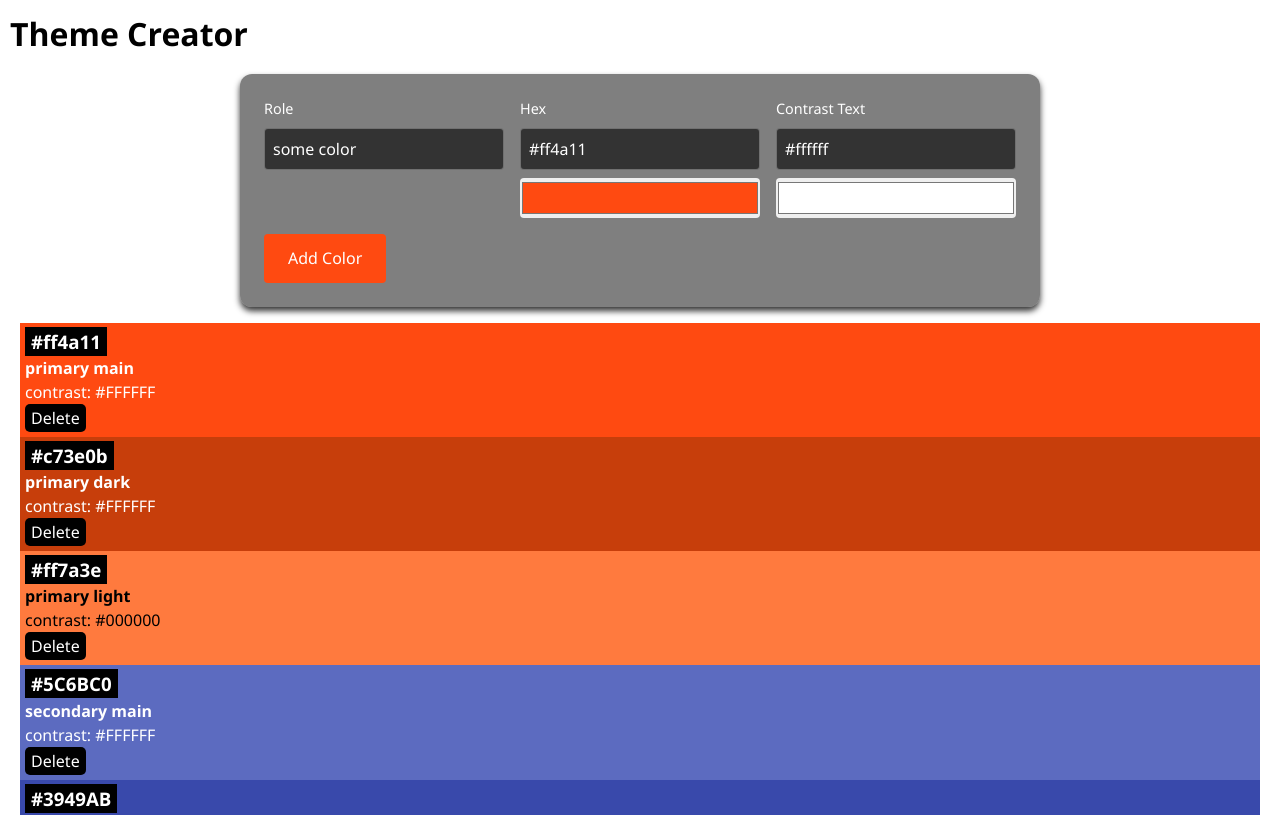
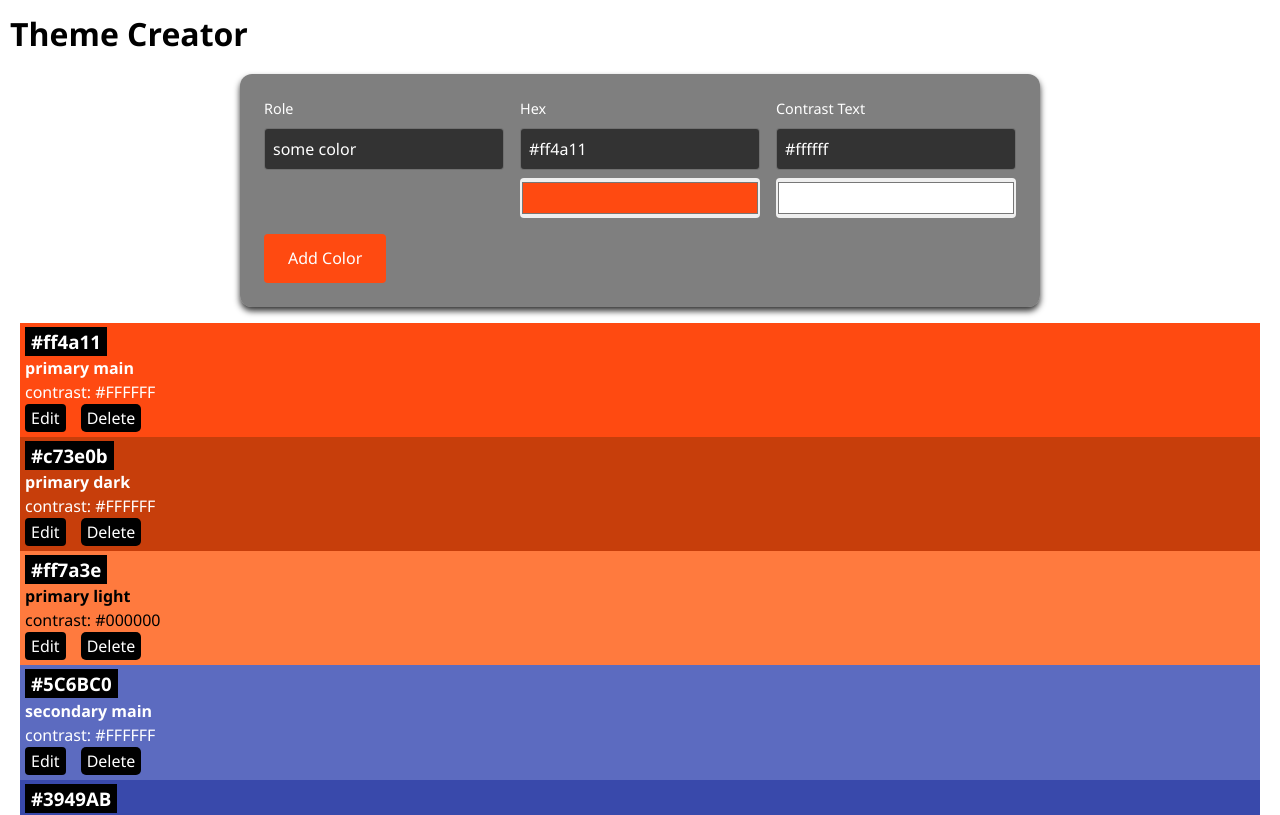
Before and after one commit to TastyCrysis/theme-page, a React (Vite) app: page / in a window 1280 px wide. Shown: the top 815 px of the page. Built offline with nearby package versions, Linux system fonts and the light colour scheme.

Commit message:
add edit-form

```diff
--- a/src/App.jsx
+++ b/src/App.jsx
@@ -6,6 +6,14 @@ import "./App.css";
 
 function App() {
   const [colors, setColors] = useState(initialColors);
+
+  const handleEdit = (updatedColor) => {
+    setColors((prevColors) =>
+      prevColors.map((color) =>
+        color.id === updatedColor.id ? updatedColor : color
+      )
+    );
+  };
 
   function handleSubmit(data) {
     setColors((prevColors) => [data, ...prevColors]);
@@ -21,7 +29,12 @@ function App() {
       <ColorForm onSubmitColor={handleSubmit} />
       {colors.map((color) => {
         return (
-          <Color key={color.id} color={color} onDelete={handleDeleteColor} />
+          <Color
+            key={color.id}
+            color={color}
+            onDelete={handleDeleteColor}
+            onEdit={handleEdit}
+          />
         );
       })}
     </>
--- a/src/Components/Color/Color.css
+++ b/src/Components/Color/Color.css
@@ -68,3 +68,34 @@
   display: flex;
   gap: 15px;
 }
+
+.buttons {
+  display: flex;
+  gap: 15px;
+}
+
+.edit-button {
+  display: inline;
+  padding: 2px 6px;
+  background: black;
+  color: white;
+}
+
+.edit-form {
+  display: flex;
+  flex-direction: row;
+  flex-wrap: wrap;
+  gap: 1rem;
+  max-width: 800px;
+  margin: 1rem auto;
+  padding: 1.5rem;
+  background: #00000080;
+  border-radius: 12px;
+  box-shadow: 0 4px 6px #000000cc;
+}
+
+.edit-form-buttons {
+  display: flex;
+  gap: 15px;
+  justify-content: flex-end;
+}
--- a/src/Components/Color/Color.jsx
+++ b/src/Components/Color/Color.jsx
@@ -1,51 +1,57 @@
 import { useState } from "react";
+import EditForm from "../EditForm/EditForm";
+import ConfirmForm from "../ConfirmForm/ConfirmForm";
 import "./Color.css";
 
-export default function Color({ color, onDelete }) {
+export default function Color({ color, onDelete, onEdit }) {
   const [showConfirmation, setShowConfirmation] = useState(false);
+  const [showEdit, setShowEdit] = useState(false);
+
+  const [currentColor, setCurrentColor] = useState(color);
+
+  const handleEdit = (updatedColor) => {
+    setCurrentColor(updatedColor);
+    if (onEdit) {
+      onEdit(updatedColor);
+    }
+  };
 
   const handleDelete = () => {
     setShowConfirmation(true);
-  };
-
-  const handleConfirm = () => {
-    onDelete(color.id);
-    setShowConfirmation(false);
-  };
-
-  const handleCancel = () => {
-    setShowConfirmation(false);
   };
 
   return (
     <div
       className="color-card"
       style={{
-        background: color.hex,
-        color: color.contrastText,
+        background: currentColor.hex,
+        color: currentColor.contrastText,
       }}
     >
-      <h3 className="color-card-headline">{color.hex}</h3>
-      <h4>{color.role}</h4>
-      <p>contrast: {color.contrastText}</p>
-      {showConfirmation ? (
-        <div className="confirmation">
-          <p className="color-card-highlight">
-            Are you sure you want to delete this color?
-          </p>
-          <div className="confirmation-buttons">
-            <button className="delete-button-confirm" onClick={handleConfirm}>
-              Yes
-            </button>
-            <button className="delete-button-cancel" onClick={handleCancel}>
-              No
-            </button>
-          </div>
+      <h3 className="color-card-headline">{currentColor.hex}</h3>
+      <h4>{currentColor.role}</h4>
+      <p>contrast: {currentColor.contrastText}</p>
+      {showEdit ? (
+        <EditForm
+          color={currentColor}
+          setShowEdit={setShowEdit}
+          onSubmit={handleEdit}
+        />
+      ) : showConfirmation ? (
+        <ConfirmForm
+          color={currentColor}
+          onDelete={onDelete}
+          setShowConfirmation={setShowConfirmation}
+        />
+      ) : (
+        <div className="buttons">
+          <button className="edit-button" onClick={() => setShowEdit(true)}>
+            Edit
+          </button>
+          <button className="delete-button" onClick={handleDelete}>
+            Delete
+          </button>
         </div>
-      ) : (
-        <button className="delete-button" onClick={handleDelete}>
-          Delete
-        </button>
       )}
     </div>
   );
--- a/src/Components/ColorForm/ColorForm.jsx
+++ b/src/Components/ColorForm/ColorForm.jsx
@@ -1,10 +1,10 @@
 import ColorInput from "../ColorInput/ColorInput";
 import "./ColorForm.css";
-import { nanoid } from "nanoid";
+import {nanoid} from "nanoid";
 
 export default function ColorForm({
   onSubmitColor,
-  initialData = { role: "some color", hex: "#ff4a11", contrastText: "#ffffff" },
+  initialData = {role: "some color", hex: "#ff4a11", contrastText: "#ffffff"},
 }) {
   function handleSubmit(event) {
     event.preventDefault();
--- a/src/Components/ColorInput/ColorInput.jsx
+++ b/src/Components/ColorInput/ColorInput.jsx
@@ -1,6 +1,6 @@
-import { useState, useEffect } from "react";
+import {useState, useEffect} from "react";
 
-export default function ColorInput({ id, defaultValue }) {
+export default function ColorInput({id, defaultValue}) {
   const [inputValue, setInputValue] = useState(defaultValue);
 
   useEffect(() => {
--- /dev/null
+++ b/src/Components/ConfirmForm/ConfirmForm.jsx
@@ -0,0 +1,26 @@
+export default function ConfirmForm({ color, onDelete, setShowConfirmation }) {
+  const handleConfirm = () => {
+    onDelete(color.id);
+    setShowConfirmation(false);
+  };
+
+  const handleCancel = () => {
+    setShowConfirmation(false);
+  };
+
+  return (
+    <div className="confirmation">
+      <p className="color-card-highlight">
+        Are you sure you want to delete this color?
+      </p>
+      <div className="confirmation-buttons">
+        <button className="delete-button-confirm" onClick={handleConfirm}>
+          Yes
+        </button>
+        <button className="delete-button-cancel" onClick={handleCancel}>
+          No
+        </button>
+      </div>
+    </div>
+  );
+}
--- /dev/null
+++ b/src/Components/EditForm/EditForm.jsx
@@ -0,0 +1,41 @@
+import ColorInput from "../ColorInput/ColorInput";
+
+export default function EditForm({ color, setShowEdit, onSubmit }) {
+  const handleSubmit = (event) => {
+    event.preventDefault();
+    const formData = new FormData(event.target);
+    const data = Object.fromEntries(formData);
+    const updatedColor = {
+      ...color,
+      ...data,
+    };
+    if (onSubmit) {
+      onSubmit(updatedColor);
+    }
+    setShowEdit(false);
+  };
+
+  return (
+    <div>
+      <form className="edit-form" onSubmit={handleSubmit}>
+        <label htmlFor="role">
+          Role{" "}
+          <input type="text" id="role" name="role" defaultValue={color.role} />
+        </label>
+        <label htmlFor="hex">
+          Hex <ColorInput id="hex" defaultValue={color.hex} />
+        </label>
+        <label htmlFor="contrastText">
+          Contrast Text{" "}
+          <ColorInput id="contrastText" defaultValue={color.contrastText} />
+        </label>
+        <div className="edit-form-buttons">
+          <button type="submit">Save</button>
+          <button type="button" onClick={() => setShowEdit(false)}>
+            Cancel
+          </button>
+        </div>
+      </form>
+    </div>
+  );
+}
```
Also changed, not shown: src/lib/colors.js (+5 -5 lines).
